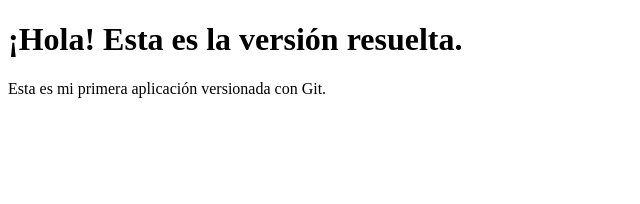
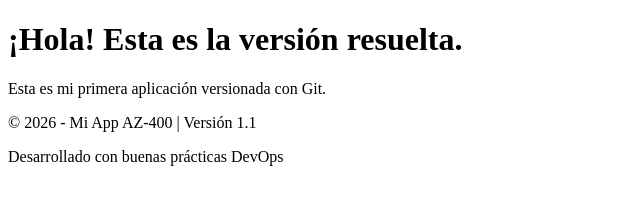
Before and after one commit to eaomxlheao/az400-lab01, a plain HTML site: page src/index.html in a window 1280 px wide. Shown: the whole page, without its empty margins (0-640 px from the left). Drawn offline with Linux system fonts and the light colour scheme.

Commit message:
Agregando footer

```diff
--- a/src/index.html
+++ b/src/index.html
@@ -7,5 +7,9 @@
 <body>
     <h1>¡Hola! Esta es la versión resuelta.</h1>
     <p>Esta es mi primera aplicación versionada con Git.</p>
+    <div class="footer">
+        <p>&copy; 2026 - Mi App AZ-400 | Versión 1.1</p>
+        <p>Desarrollado con buenas prácticas DevOps</p>
+    </div>
 </body>
 </html>
```
